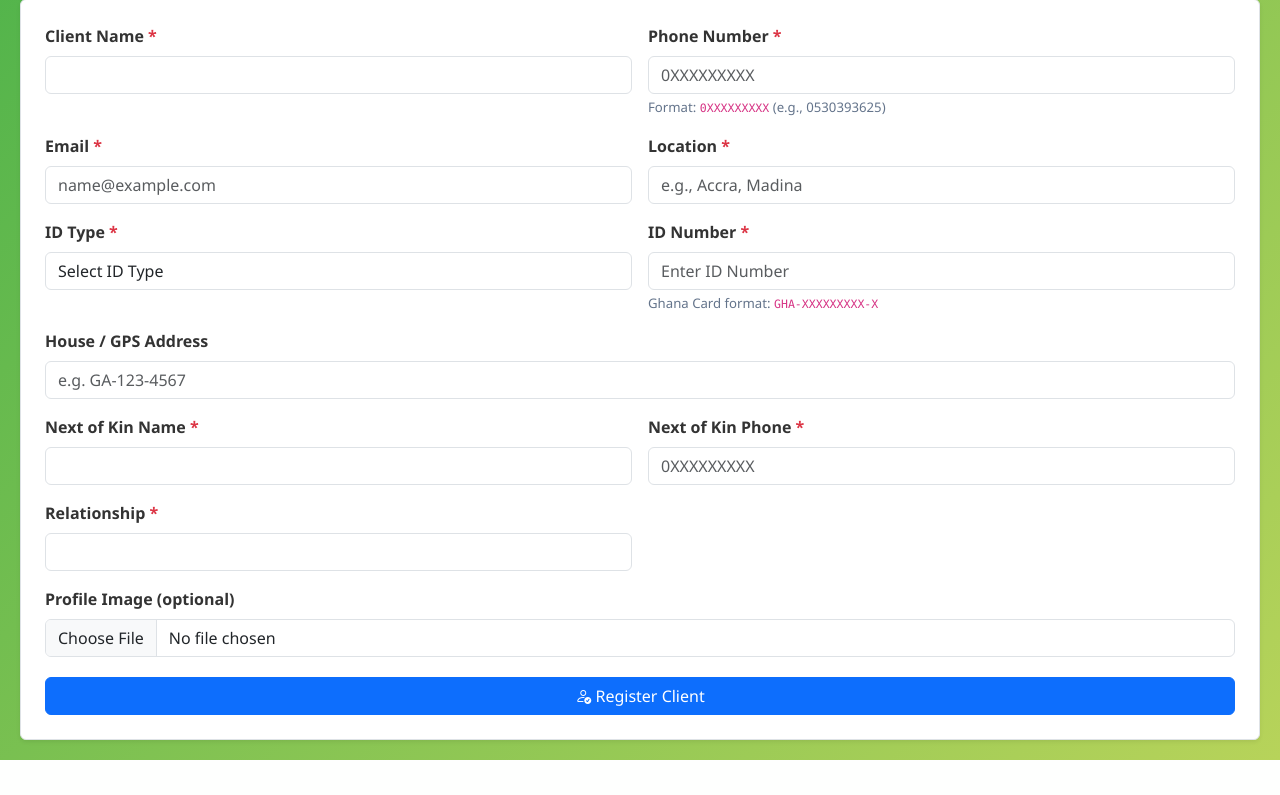
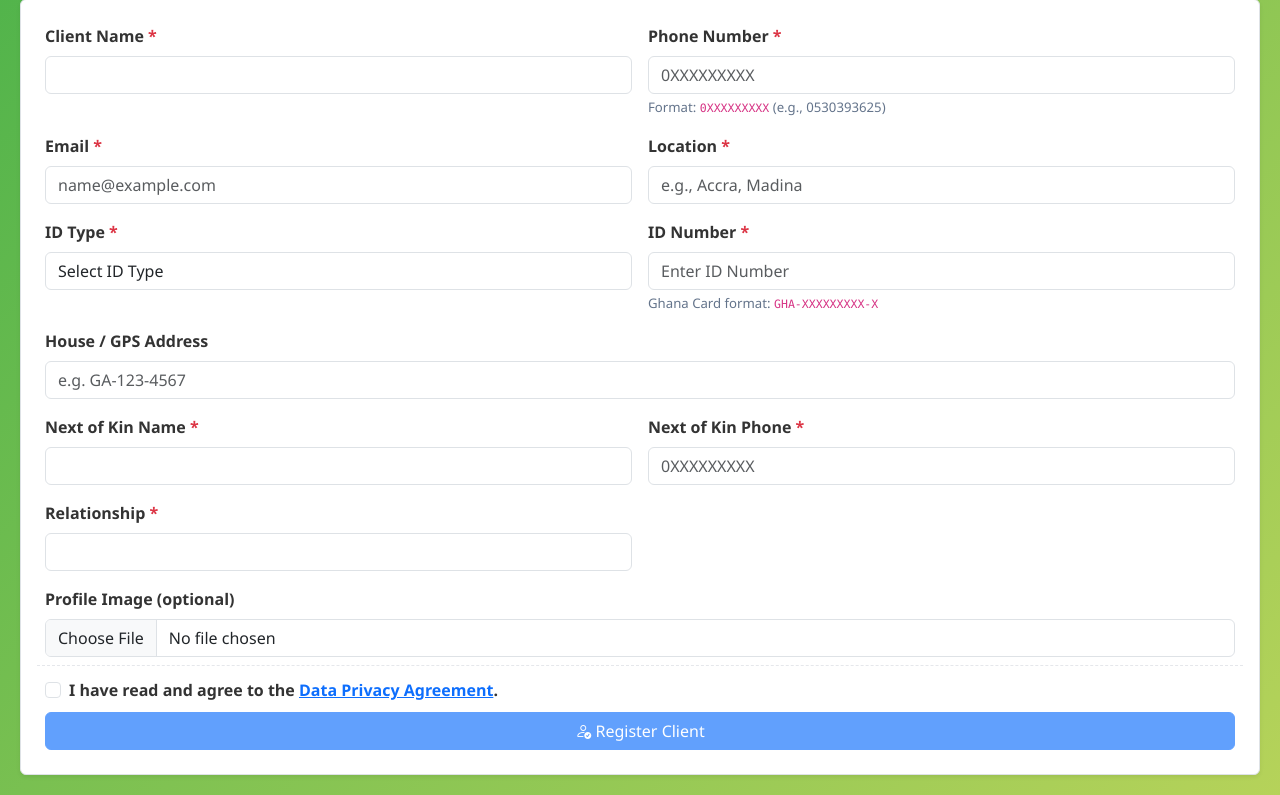
Before and after one commit to Cybok06/TrueType_v2, a Flask app: page /admin/register_client in a window 1280 px wide. Shown: the part 66-861 px from the top of the page. Before the commit the page ends 826 px from the top, so only its background shows below. Run offline with Flask 3, Linux system fonts and the light colour scheme; parts of the project's set-up code (start-up, migrations or seed data) failed here and were passed over; some libraries are stand-ins or nearby versions.

Commit message:
Update register_client.html

```diff
--- a/templates/partials/register_client.html
+++ b/templates/partials/register_client.html
@@ -38,6 +38,9 @@
     /* Share banner for public links */
     #publicBanner { background: rgba(255,255,255,.9); border-left:5px solid #0ea5e9; }
     .form-text.format { font-size:.825rem; color:#64748b; }
+
+    /* Agreement line spacing */
+    .agreement-row { border-top: 1px dashed #e5e7eb; padding-top: .75rem; margin-top: .25rem; }
   </style>
 </head>
 <body>
@@ -184,8 +187,20 @@
       <img id="preview_image" src="" class="d-none mt-2 rounded border" style="max-width: 120px;">
     </div>
 
-    <div class="col-12 mt-3">
-      <button id="submitBtn" type="submit" class="btn btn-primary w-100">
+    <!-- ✅ Data Privacy Agreement -->
+    <div class="col-12 agreement-row">
+      <div class="form-check">
+        <input class="form-check-input" type="checkbox" value="1" id="agree_privacy" required>
+        <label class="form-check-label" for="agree_privacy">
+          I have read and agree to the
+          <a href="#" data-bs-toggle="modal" data-bs-target="#privacyModal">Data Privacy Agreement</a>.
+        </label>
+        <div class="invalid-feedback">You must agree to the Data Privacy Agreement before registering.</div>
+      </div>
+    </div>
+
+    <div class="col-12 mt-2">
+      <button id="submitBtn" type="submit" class="btn btn-primary w-100" disabled>
         <span class="btn-text"><i class="bi bi-person-check"></i> Register Client</span>
         <span class="spinner-border spinner-border-sm align-middle ms-2 d-none" role="status" aria-hidden="true"></span>
       </button>
@@ -213,6 +228,48 @@
           <strong>Phone:</strong> <span id="clientPhone" class="text-primary"></span>
           <button class="btn btn-sm btn-outline-secondary ms-2" onclick="copyToClipboard('clientPhone')">Copy</button>
         </div>
+      </div>
+    </div>
+  </div>
+</div>
+
+<!-- 📜 Data Privacy Agreement Modal -->
+<div class="modal fade" id="privacyModal" tabindex="-1" aria-labelledby="privacyModalLabel">
+  <div class="modal-dialog modal-lg modal-dialog-centered">
+    <div class="modal-content">
+      <div class="modal-header bg-dark text-white">
+        <h5 class="modal-title" id="privacyModalLabel"><i class="bi bi-shield-lock me-2"></i>Data Privacy Agreement</h5>
+        <button type="button" class="btn-close btn-close-white" data-bs-dismiss="modal" aria-label="Close"></button>
+      </div>
+      <div class="modal-body">
+        <p class="mb-2">
+          <strong>Purpose.</strong> We collect and process your personal data to create and manage your account,
+          deliver our services, communicate with you, verify identity, prevent fraud, and comply with applicable laws.
+        </p>
+        <p class="mb-2">
+          <strong>Data Collected.</strong> Typical data includes your name, contact details, location, ID type/number,
+          address, next-of-kin details, and any profile image you provide.
+        </p>
+        <p class="mb-2">
+          <strong>Sharing.</strong> We may share data with trusted processors (e.g., cloud hosting, communications,
+          payment or identity verification providers) under contracts that protect your information. We do not sell your data.
+        </p>
+        <p class="mb-2">
+          <strong>Security & Retention.</strong> We use reasonable technical and organizational measures to protect your data
+          and retain it only as long as necessary for the purposes described or as required by law.
+        </p>
+        <p class="mb-2">
+          <strong>Your Rights.</strong> Subject to law, you may request access, correction, deletion, restriction,
+          portability, or withdraw consent at any time. You may also lodge a complaint with the relevant authority.
+        </p>
+        <p class="mb-0 text-muted">
+          This notice aligns with applicable data protection laws, including Ghana’s Data Protection Act, 2012 (Act 843).
+          For questions or requests, contact our support team.
+        </p>
+      </div>
+      <div class="modal-footer">
+        <button class="btn btn-outline-secondary" data-bs-dismiss="modal">Close</button>
+        <button class="btn btn-success" data-bs-dismiss="modal">I Understand</button>
       </div>
     </div>
   </div>
@@ -302,7 +359,7 @@
       status.textContent = "❌ Upload failed. Network error.";
     } finally {
       isUploadingImage = false;
-      toggleSubmit(true);
+      updateAgreementState(); // re-evaluate button state
     }
   });
 
@@ -356,9 +413,34 @@
   idTypeEl.addEventListener('change', applyIdPattern);
   applyIdPattern();
 
+  // ===== Agreement checkbox → enable/disable Register button =====
+  const agreeEl = document.getElementById('agree_privacy');
+  const submitBtn = document.getElementById('submitBtn');
+
+  function updateAgreementState() {
+    // Only enable when image upload (if any) is done AND checkbox is ticked
+    const canEnable = agreeEl.checked && !isUploadingImage;
+    submitBtn.disabled = !canEnable;
+    if (!canEnable) {
+      // ensure spinner not shown when simply disabled due to agreement
+      submitBtn.querySelector('.spinner-border').classList.add('d-none');
+    }
+  }
+  agreeEl.addEventListener('change', updateAgreementState);
+  updateAgreementState();
+
   // ===== Submit Handler with Spinner & Overlay =====
   $('#registerForm').on('submit', function (e) {
     e.preventDefault();
+
+    if (!agreeEl.checked) {
+      agreeEl.setCustomValidity('Please agree to the Data Privacy Agreement.');
+      this.classList.add('was-validated');
+      this.reportValidity();
+      return;
+    } else {
+      agreeEl.setCustomValidity('');
+    }
 
     if (isUploadingImage) {
       $('#flash-message').text('Please wait for the image upload to finish.')
@@ -417,6 +499,10 @@
         $('#preview_image').addClass('d-none');
         applyIdPattern();
 
+        // Reset agreement state after successful submit
+        agreeEl.checked = false;
+        updateAgreementState();
+
         $('#clientID').text(res.client_id || '');
         $('#clientPhone').text(res.phone || formData.phone || '');
 
@@ -429,7 +515,7 @@
           .removeClass('d-none alert-success alert-warning').addClass('alert-danger');
       },
       complete: function () {
-        hideOverlay(); disableFormFields(false); toggleSubmit(true);
+        hideOverlay(); disableFormFields(false); updateAgreementState();
       }
     });
   });
```
